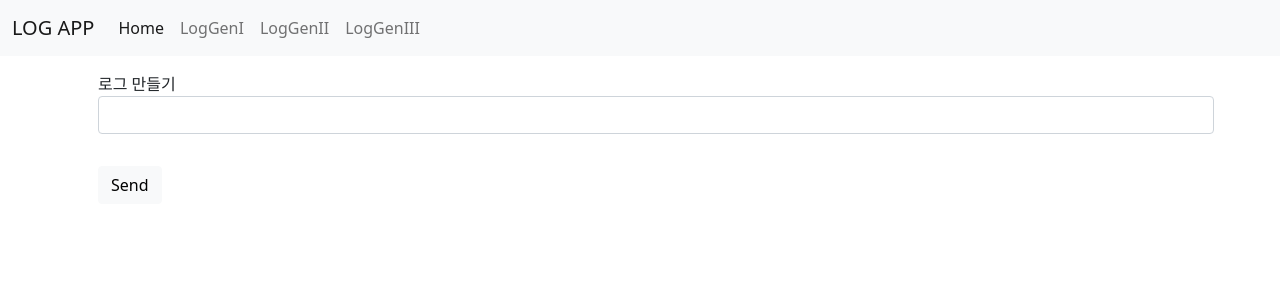
After one commit to Yujung20/datalog, a Django app: page /applog/btn_gen_iii_click/ in a window 1280 px wide. The commit adds this page. Shown: the top 300 px of the page. Run offline with Django 4.2, Linux system fonts and the light colour scheme.

Commit message:
make log

```diff
--- a/log/urls.py
+++ b/log/urls.py
@@ -9,5 +9,7 @@ urlpatterns = [
     path("log_gen_i/", views.log_gen_i, name = "log_gen_i"),
     path("btn_gen_i_click/<int:product_id>",views.btn_gen_i_click, name="btn_gen_i_click" ),
     path("log_gen_ii/", views.log_gen_ii, name="log_gen_ii"),  #-->{% url "log_app:log_gen_ii" %}
-    path("btn_gen_ii_click/", views.btn_gen_ii_click, name="btn_gen_ii_click")
+    path("btn_gen_ii_click/", views.btn_gen_ii_click, name="btn_gen_ii_click"),
+    path("btn_gen_iii_click/", views.btn_gen_iii_click, name="btn_gen_iii_click")
+
 ]
--- a/log/views.py
+++ b/log/views.py
@@ -119,3 +119,38 @@ def btn_gen_ii_click(request):
         print(resp.text)
 
     return render(request, "log_gen_ii.html")
+
+def btn_gen_iii_click(request):
+    # 자동로그 app log 생성하기
+    # 호텔 예약을 위한 로그 파일 생성재료
+    user_pool = ["ace", "phdmk", "keras", "tensor", "pytorch", "gogo", "alice", "korea"]
+    service_pool = ["일정보기", "호텔예약", "둘러보기", "예약문의", "예약해지", "상담연결", "추천하기"]
+    stars = [1, 2, 3, 4, 5]
+    access_type = ["web", "android", "ios"]
+
+    logs = []
+    current_time = datetime.datetime.now()
+    time = current_time.strftime("%Y-%m-%d %H:%M:%S")
+
+    if request.method == "POST":
+        loop_count = int(request.POST["numlog"])
+
+        for i in range(loop_count):
+            log_data = {"time": time,
+                        "user_id": user_pool[random.randint(0, len(user_pool) - 1)],
+                        "service_menu": service_pool[random.randint(0, len(service_pool) - 1)],
+                        "stars": str(stars[random.randint(0, len(stars) - 1)]),
+                        "access_type": access_type[random.randint(0, len(access_type) - 1)],
+                        "isReservation": str(random.randint(0, 1))}
+            logs.append(log_data)
+
+        # dict -> str : json.dumps()
+        with open("resv_log.log", "a+", encoding="utf-8") as fd:
+            for log in logs:
+                fd.write(json.dumps(log, ensure_ascii=False) + "\n")  # 한 줄씩 JSON 문자열로 저장 (ensure_ascii=False --> 한글안깨짐)
+
+        context = {
+            "logs": logs
+        }
+        return render(request, "log_gen_iii.html", context)
+    return render(request, "log_gen_iii.html")
--- a/templates/base.html
+++ b/templates/base.html
@@ -28,6 +28,10 @@
             <li class="nav-item">
               <a class="nav-link" href="{% url 'log_app:log_gen_ii' %}">LogGenII</a>
             </li>
+            <li class="nav-item">
+              <a class="nav-link" href="{% url 'log_app:btn_gen_iii_click' %}">LogGenIII</a>
+            </li>
+
 
           </ul>
         </div>
--- /dev/null
+++ b/templates/log_gen_iii.html
@@ -0,0 +1,24 @@
+{% extends 'base.html' %}
+
+{% block main_area %}
+    <form action="{% url 'log_app:btn_gen_iii_click' %} " method="post" >
+        {% csrf_token %}
+        <!-- text, form-control -->
+        <div class="form-group row">
+            <div class="m-3">
+                <label for="numlog" class="col-sm-2 text-sm-right">로그 만들기</label>
+                <input type="text" id="numlog" name="numlog" class="form-control">
+
+            </div>
+        </div>
+        <button type="submit" class="m-3 btn btn-light">Send</button>
+    </form>
+
+    {% if logs %}
+        {% for log in logs %}
+            <div>
+                {{ log.time }} - {{ log.user_id }} - {{ log.service_menu }} - {{ log.stars }} - {{ log.access_type }} - {{ log.isReservation }}
+            </div>
+        {% endfor %}
+    {% endif %}
+{% endblock %}
```
